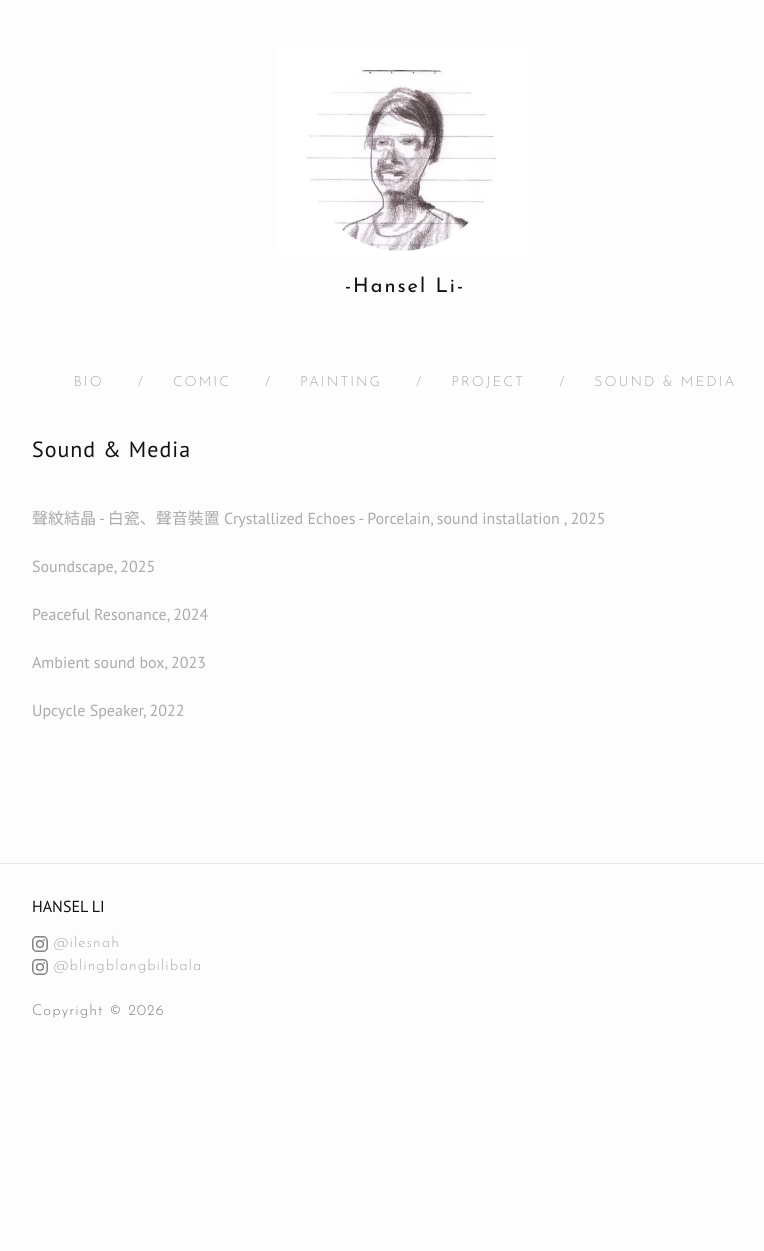
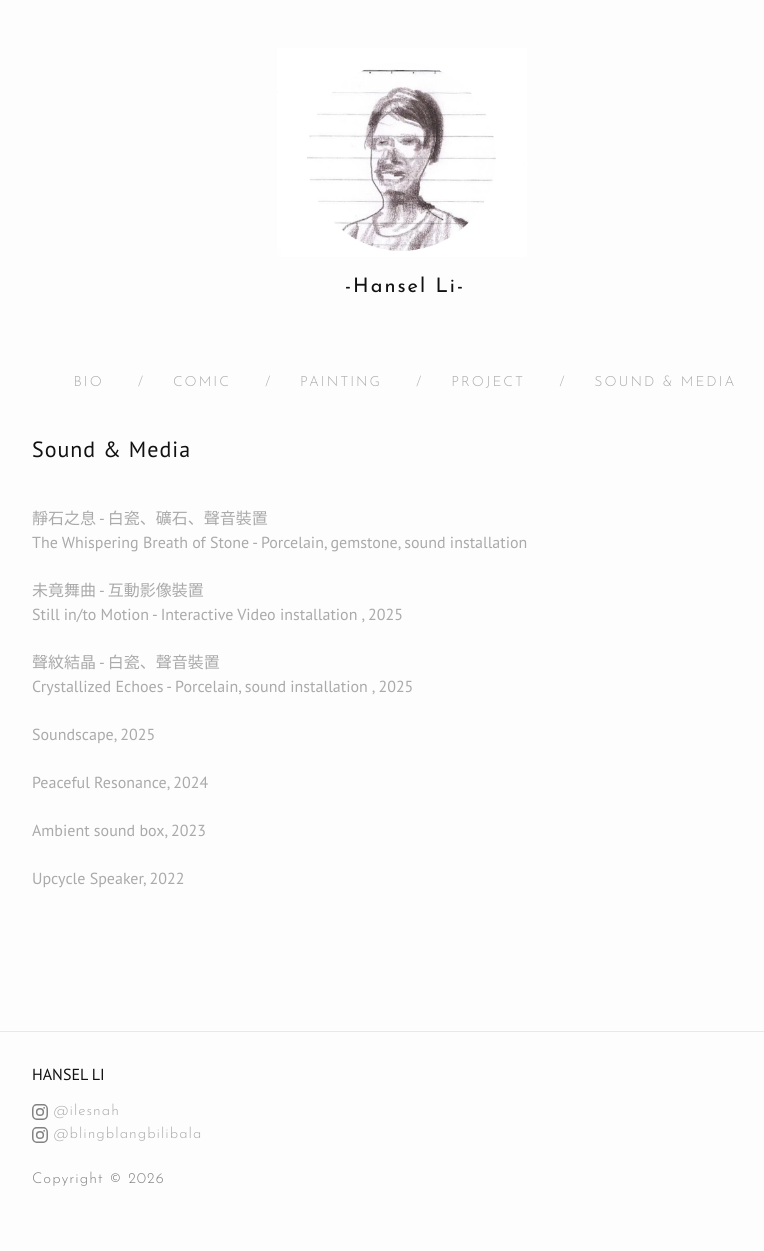
Before and after one commit to Hanseli/hanseli.github.io, a Jekyll site: the page built from Sound_Media.md, in a window 1280 px wide. Shown: the whole page, without its empty margins (238-1002 px from the left). Built offline with Jekyll 4.4.1, drawn with Linux system fonts in a browser that asks for light colours; nearby versions of some CDN libraries; before the commit the page ends 1083 px from its top, so only the background shows below that.

Commit message:
Update Sound_Media.md

```diff
--- a/Sound_Media.md
+++ b/Sound_Media.md
@@ -14,7 +14,11 @@ permalink: /soundmedia/
 it helps to config in css center the gif
  -->
 
-<a href="/peacefulReso/index">聲紋結晶 - 白瓷、聲音裝置 Crystallized Echoes - Porcelain, sound installation , 2025</a>
+<a href="/peacefulReso/index">靜石之息 - 白瓷、礦石、聲音裝置<br>The Whispering Breath of Stone - Porcelain, gemstone, sound installation
+<br><br>
+<a href="/peacefulReso/index">未竟舞曲 - 互動影像裝置<br>Still in/to Motion - Interactive Video installation  , 2025</a>
+<br><br>
+<a href="/peacefulReso/index">聲紋結晶 - 白瓷、聲音裝置 <br>Crystallized Echoes - Porcelain, sound installation , 2025</a>
 <br><br>
 <a href="/soundscape/index">Soundscape, 2025</a>
 <br><br>
```
